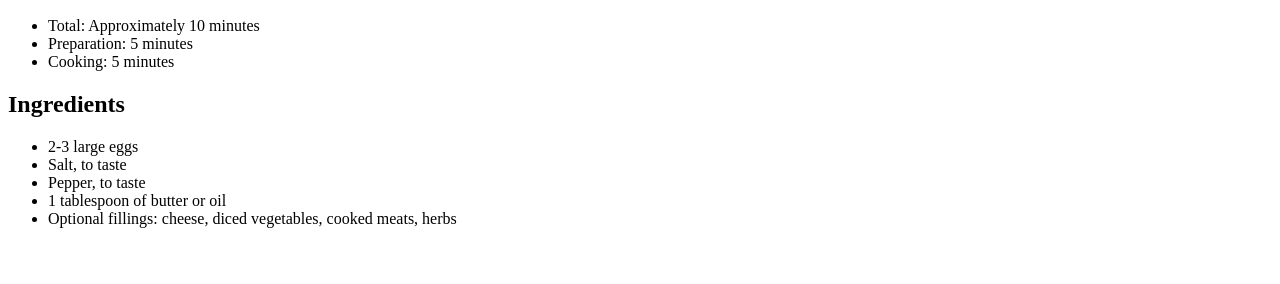
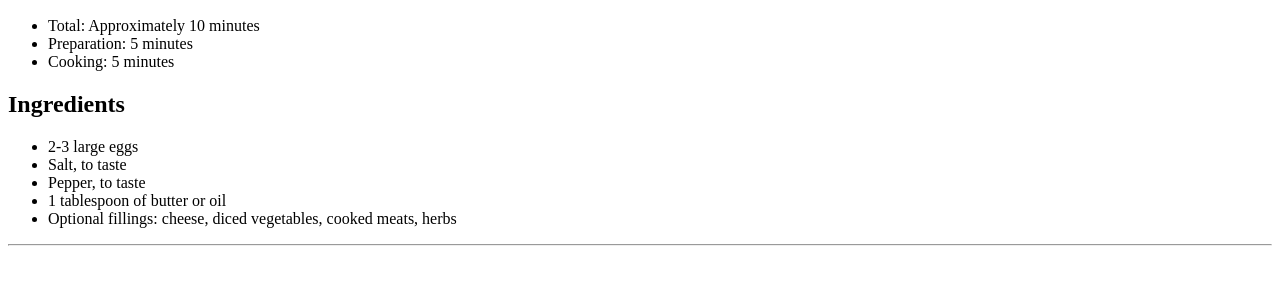
Before and after one commit to lejdenlazaro/-FrontendMentor-recipe-page-main, a plain HTML site: page recipe-page-main/index.html in a window 1280 px wide. Shown: the part 148-432 px from the top of the page. Drawn offline with Linux system fonts and the light colour scheme.

Commit message:
Fix typo errors and add <hr> tag to ingredients section.

```diff
--- a/recipe-page-main/index.html
+++ b/recipe-page-main/index.html
@@ -37,7 +37,8 @@
         <li>1 tablespoon of butter or oil</li>
         <li>Optional fillings: cheese, diced vegetables, cooked meats, herbs</li>
       </ul>
-    </article>
+    </section>
+    <hr>
   </main>
   <footer>
 
```
